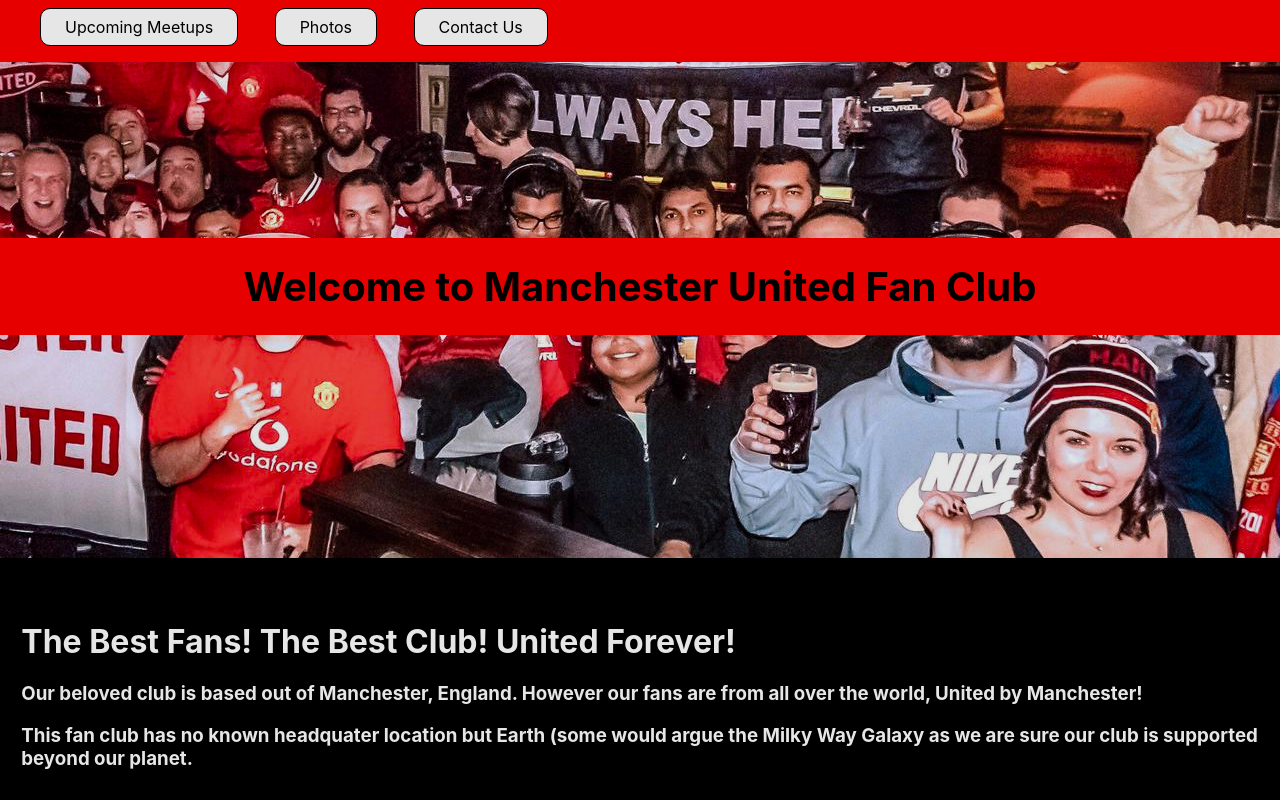
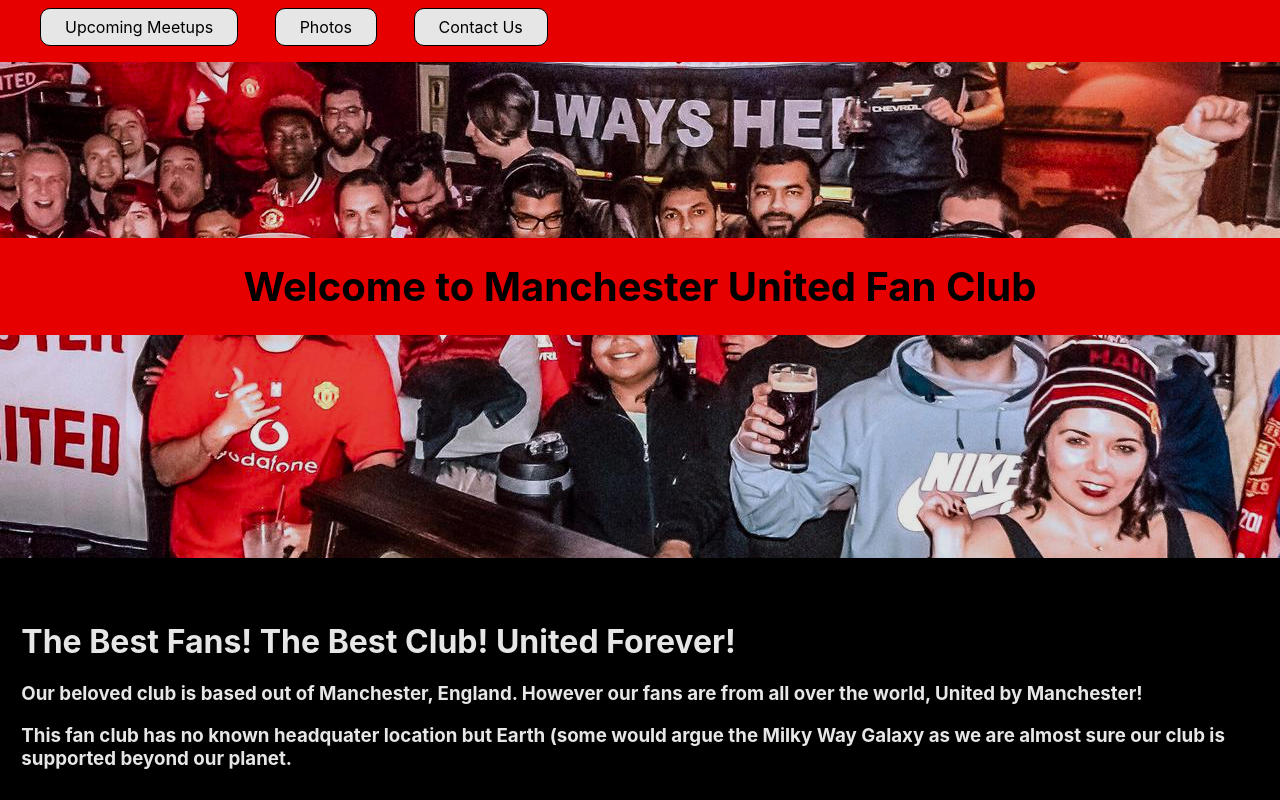
Before and after one commit to hyderskhan/Project_Manchester-United-Fan-Club, a plain HTML site: page index.html in a window 1280 px wide. Shown: the top 800 px of the page. Drawn offline with Linux system fonts and the light colour scheme.

Commit message:
Update index.html

```diff
--- a/index.html
+++ b/index.html
@@ -24,7 +24,7 @@
 <div class="intro-statement">
     <h1>The Best Fans! The Best Club! United Forever! </h1>
     <h3>Our beloved club is based out of Manchester, England. However our fans are from all over the world, United by Manchester! </h3>
-    <h3>This fan club has no known headquater location but Earth (some would argue the Milky Way Galaxy as we are sure our club is supported beyond our planet.</h3>
+    <h3>This fan club has no known headquater location but Earth (some would argue the Milky Way Galaxy as we are almost sure our club is supported beyond our planet.</h3>
 </div>
        <!-- Upcoming Meetup Locations -->
 <div class="upcoming-meetup" id="upcoming-meetup">
```
